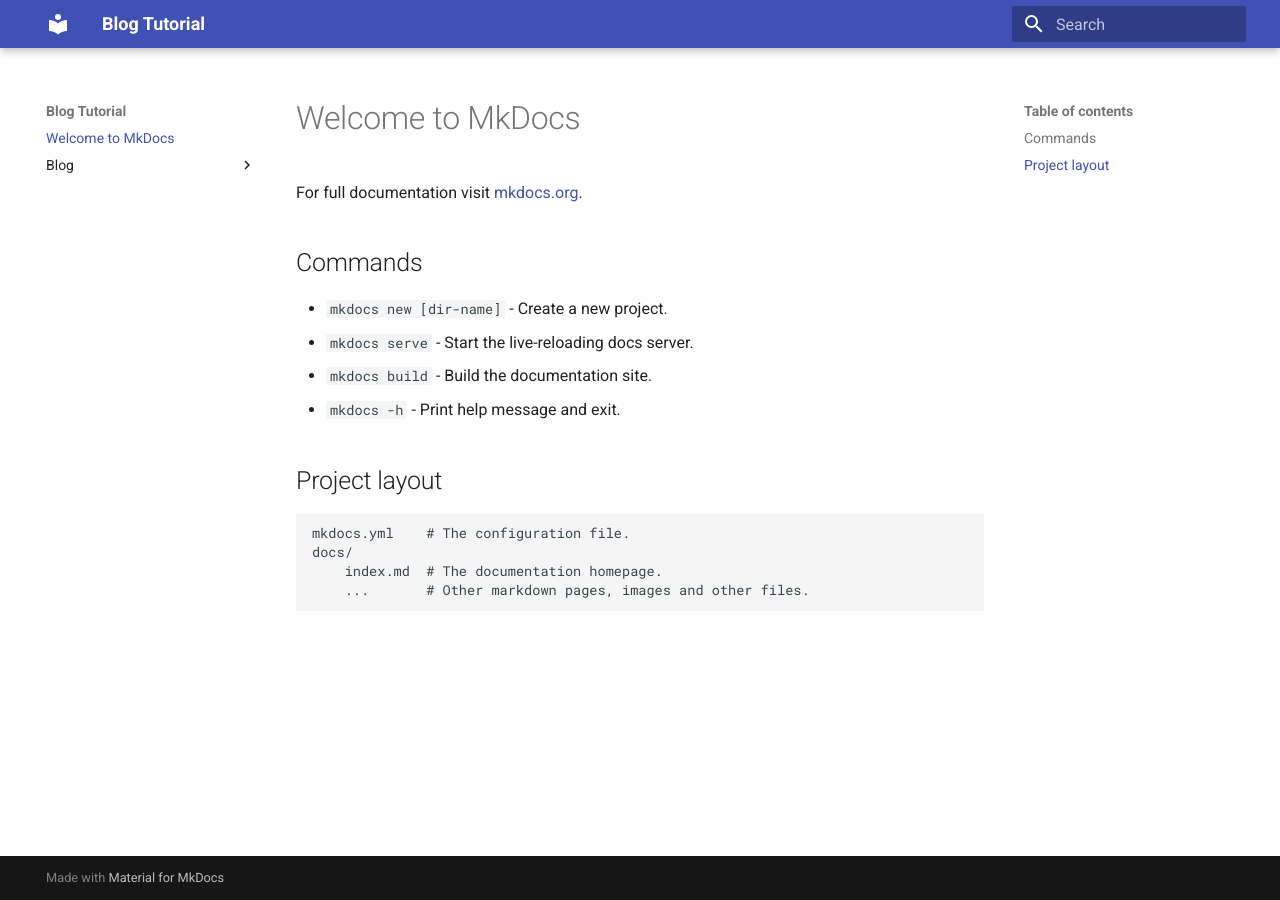
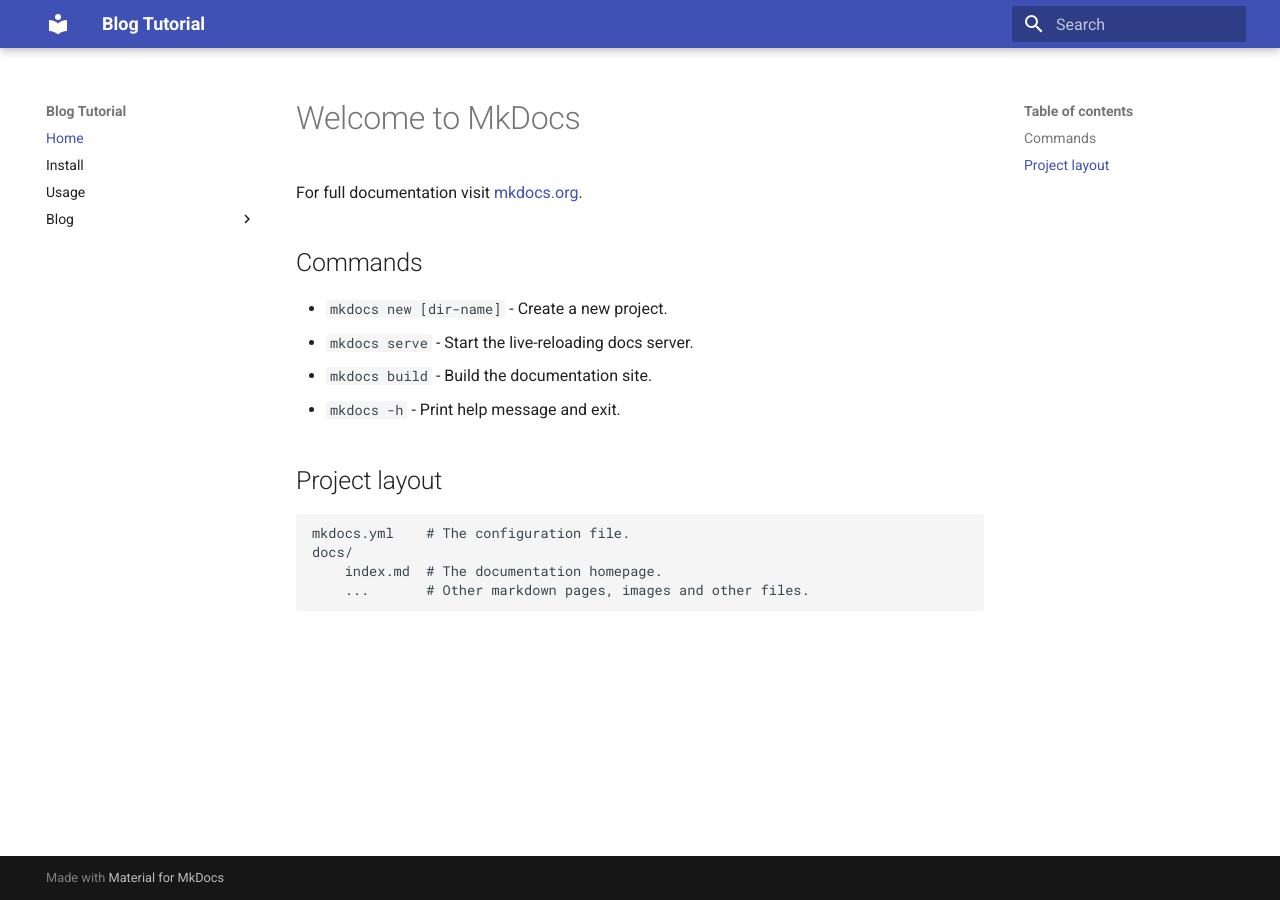
Before and after one commit to tcbyh/mkdocs-material-create-blog-play, an MkDocs documentation site: the page built from docs/index.md, in a window 1280 px wide. Built offline with MkDocs 1.6.1 and Material for MkDocs 9.7.7, drawn with Linux system fonts in a browser that asks for light colours.

Commit message:
[feat]: Integrating navigation

```diff
--- a/mkdocs.yml
+++ b/mkdocs.yml
@@ -4,8 +4,17 @@
 
 theme:
   name: material
+  features:
+    - navigation.indexes
 
 plugins:
   - search
   - blog
   - meta
+
+nav:
+  - Home: index.md
+  - Install: install.md
+  - Usage: usage.md
+  - Blog:
+    - blog/index.md
```
